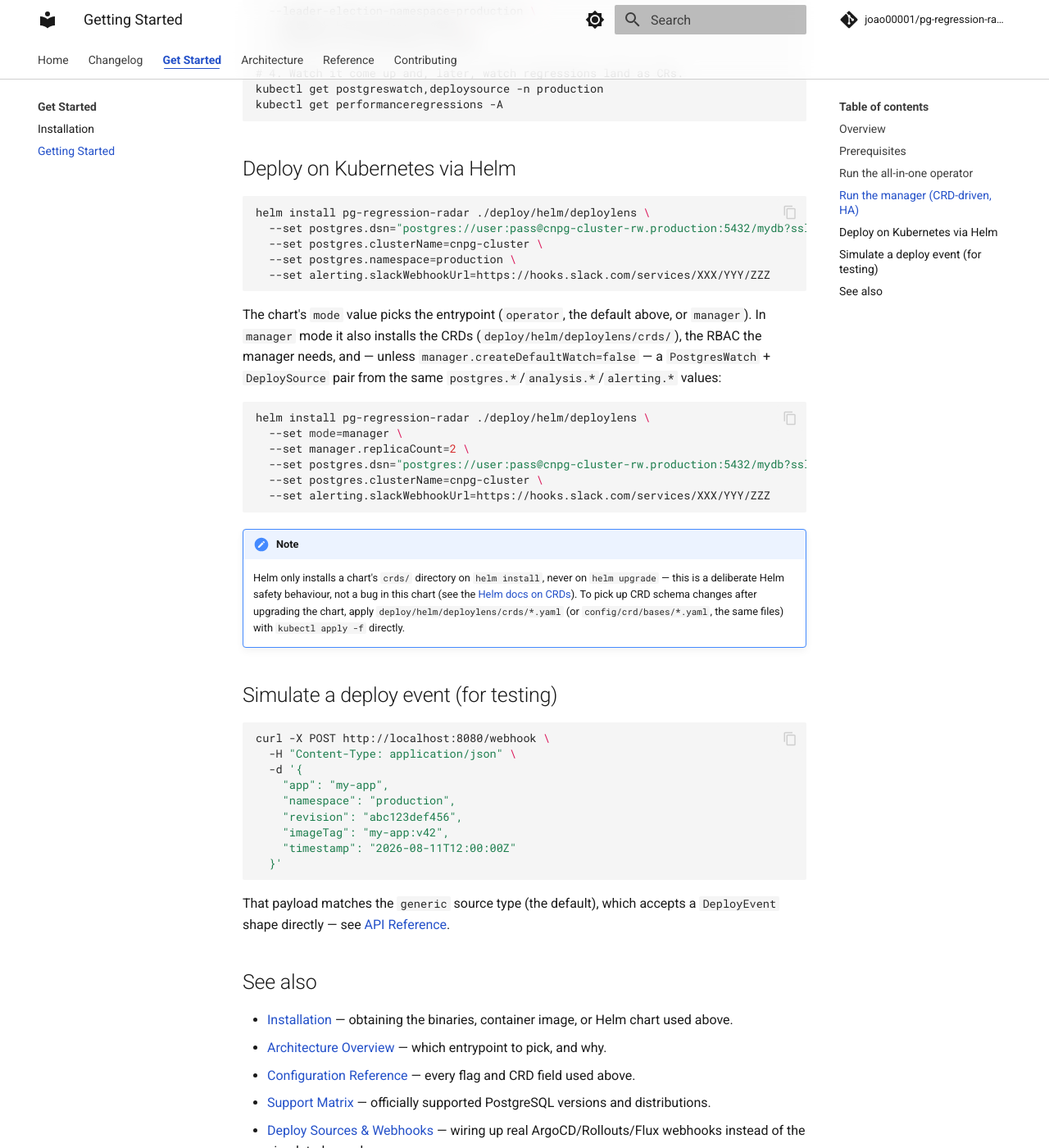
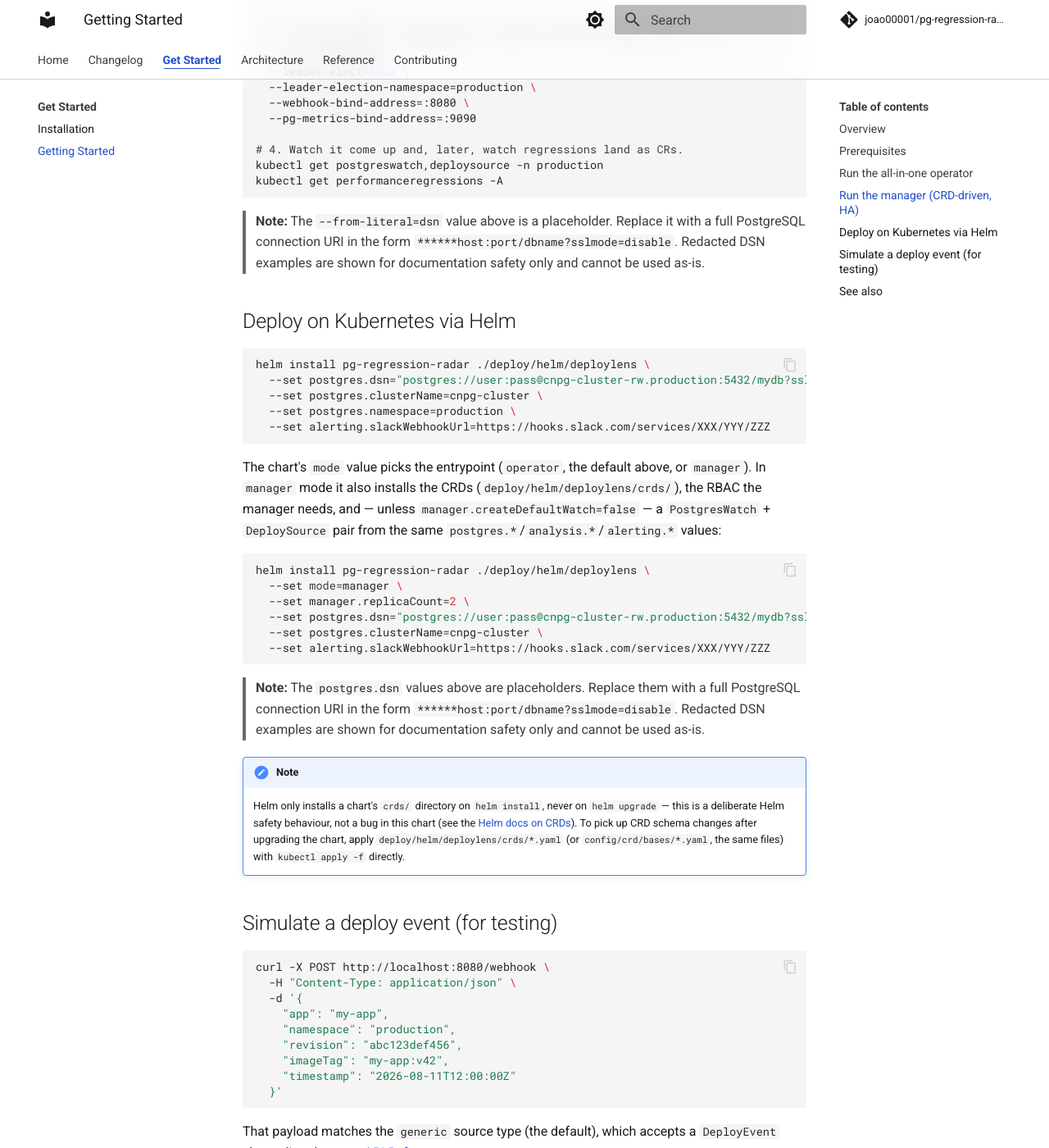
Before and after one commit to joao00001/pg-regression-radar, an MkDocs documentation site: the page built from docs/getting-started.md, in a window 1280 px wide and 1400 px high, scrolled down 2034 px. Shown: the whole window at 82% size. Built offline with MkDocs 1.6.1 and Material for MkDocs 9.7.7, drawn with Linux system fonts in a browser that asks for light colours; comment, search, counter and statistics services are not loaded; the version menu is left out; some of the changed text lies outside the part shown.

Commit message:
docs: clarify that redacted DSN examples are placeholders, not literal input
Co-authored-by: joao00001 <149160126+joao00001@users.noreply.github.com>

````diff
--- a/docs/getting-started.md
+++ b/docs/getting-started.md
@@ -30,6 +30,10 @@ go run ./cmd/operator \
   --min-executions 10 \
   --latency-threshold 0.20
 ```
+> **Note:** The `--dsn` value above is a placeholder. Replace it with a full PostgreSQL
+> connection URI in the form `******host:port/dbname?sslmode=disable`.
+> Redacted DSN examples are shown for documentation safety only and cannot be used as-is.
+
 
 ## Run the manager (CRD-driven, HA)
 
@@ -79,6 +83,9 @@ go run ./cmd/manager \
 kubectl get postgreswatch,deploysource -n production
 kubectl get performanceregressions -A
 ```
+> **Note:** The `--from-literal=dsn` value above is a placeholder. Replace it with a full
+> PostgreSQL connection URI in the form `******host:port/dbname?sslmode=disable`.
+> Redacted DSN examples are shown for documentation safety only and cannot be used as-is.
 
 ## Deploy on Kubernetes via Helm
 
@@ -100,6 +107,9 @@ helm install pg-regression-radar ./deploy/helm/deploylens \
   --set postgres.clusterName=cnpg-cluster \
   --set alerting.slackWebhookUrl=https://hooks.slack.com/services/XXX/YYY/ZZZ
 ```
+> **Note:** The `postgres.dsn` values above are placeholders. Replace them with a full
+> PostgreSQL connection URI in the form `******host:port/dbname?sslmode=disable`.
+> Redacted DSN examples are shown for documentation safety only and cannot be used as-is.
 
 !!! note
     Helm only installs a chart's `crds/` directory on `helm install`, never on `helm upgrade` — this is a deliberate Helm safety behaviour, not a bug in this chart (see the [Helm docs on CRDs](https://helm.sh/docs/chart_best_practices/custom_resource_definitions/)). To pick up CRD schema changes after upgrading the chart, apply `deploy/helm/deploylens/crds/*.yaml` (or `config/crd/bases/*.yaml`, the same files) with `kubectl apply -f` directly.
````
Also changed, not shown: README.md (+5 -0 lines), changelog.d/103.docs.md (added, +1 -0 lines), docs/installation.md (+9 -0 lines), docs/testing.md (+6 -0 lines), 1 other file.
